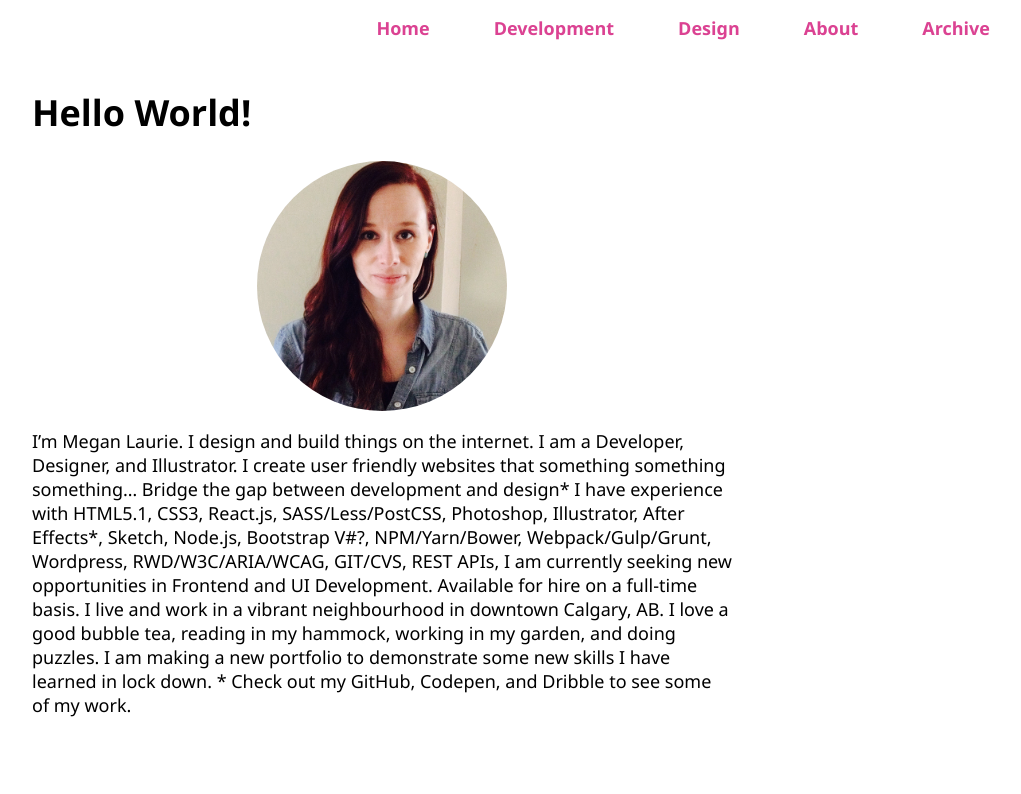
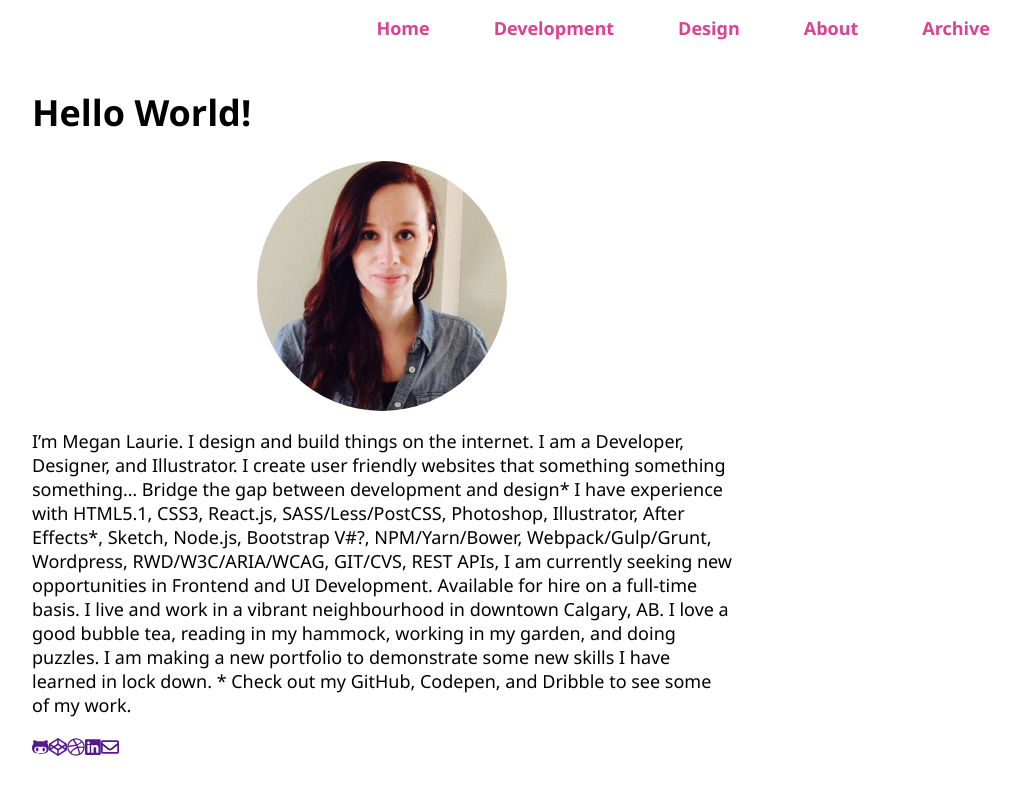
Before and after one commit to meglaurie/Portfolio-Summer-2020, a React (Create React App) app in the folder my-react-website/: page /about in a window 1280 px wide. Shown: the top 794 px of the page, without its empty margins (258-1279 px from the left). Built offline with nearby package versions, Linux system fonts and the light colour scheme.

Commit message:
Got icons working and linking

```diff
--- a/my-react-website/src/pages/AboutPage.js
+++ b/my-react-website/src/pages/AboutPage.js
@@ -1,4 +1,11 @@
 import React from 'react';
+import { faGithubAlt } from '@fortawesome/free-brands-svg-icons';
+import { faCodepen } from '@fortawesome/free-brands-svg-icons';
+import { faDribbble } from '@fortawesome/free-brands-svg-icons';
+import { faLinkedin } from '@fortawesome/free-brands-svg-icons';
+import { faEnvelope } from '@fortawesome/free-regular-svg-icons';
+import { FontAwesomeIcon } from "@fortawesome/react-fontawesome";
+
 
 const AboutPage = () => (
   <React.Fragment>
@@ -30,6 +37,11 @@ const AboutPage = () => (
     Check out my GitHub, Codepen, and Dribble to see some of my work.
 
     </p>
+    <a target="_blank" href=""><FontAwesomeIcon icon={faGithubAlt} /></a>
+    <a target="_blank" href=""><FontAwesomeIcon icon={faCodepen} /></a>
+    <a target="_blank" href=""><FontAwesomeIcon icon={faDribbble} /></a>
+    <a target="_blank" href=""><FontAwesomeIcon icon={faLinkedin} /></a>
+    <a target="_blank" href=""><FontAwesomeIcon icon={faEnvelope} /></a>
   </React.Fragment>
 
 );
```
